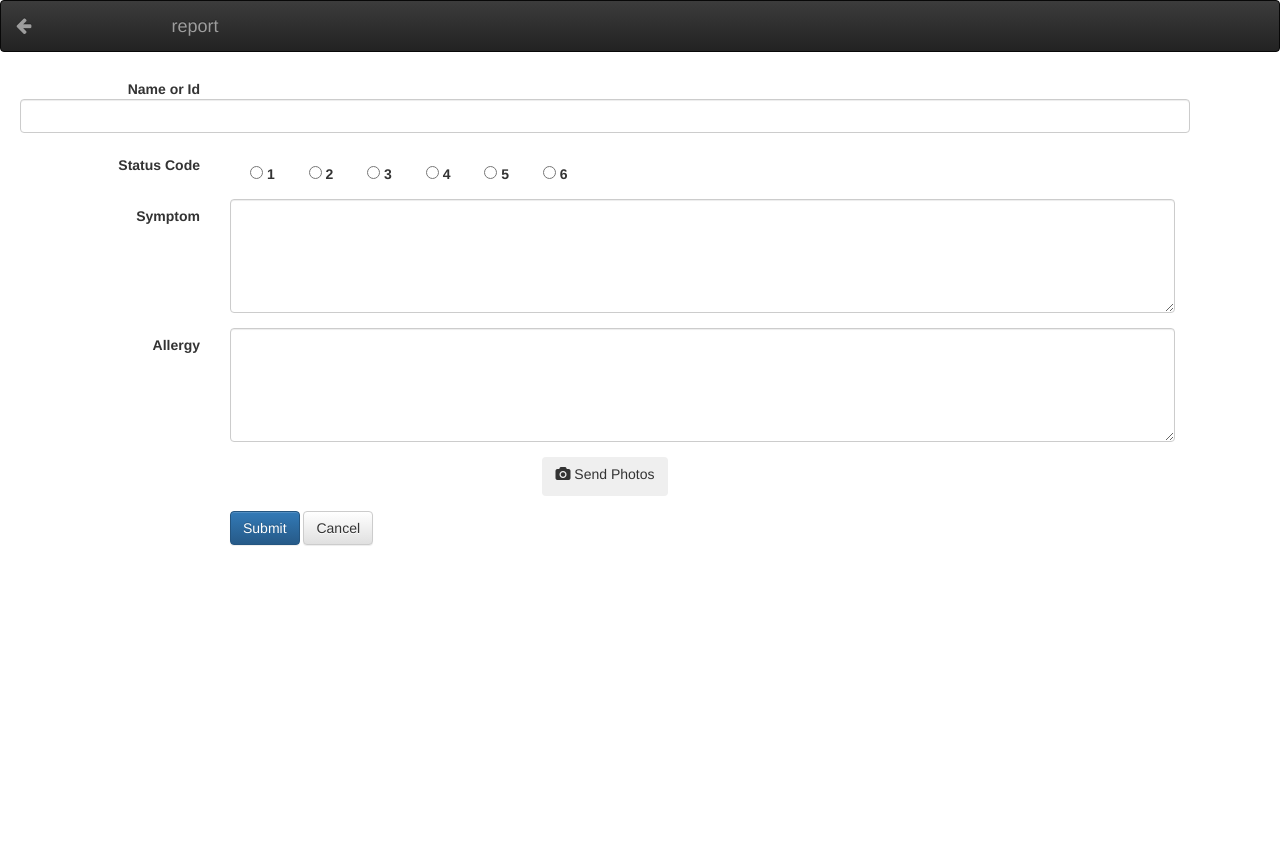
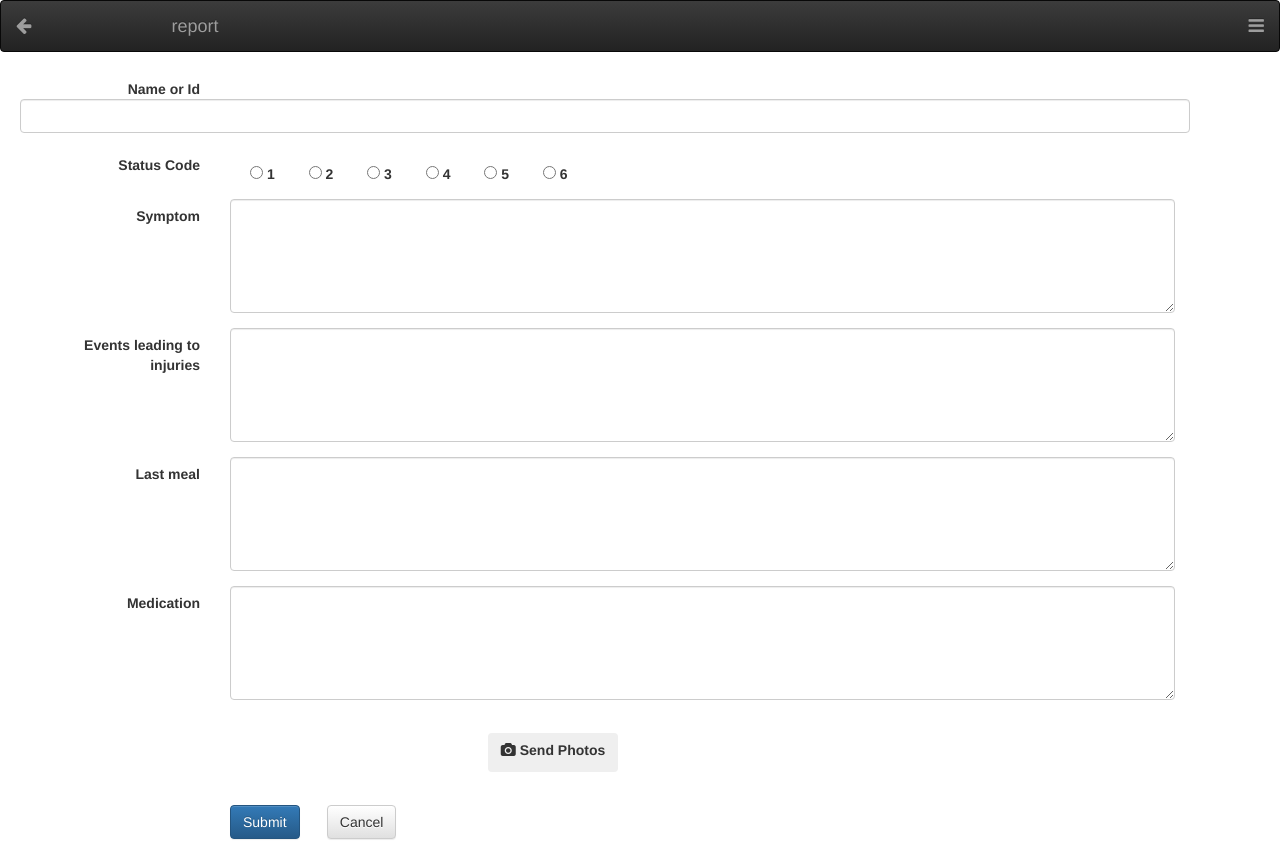
Before and after one commit to JoyceXiaojun/Paramendics, a Django app: page /paramedic/report in a window 1280 px wide. Before the commit the page ends 546 px from the top, so only its background shows below. Run offline with Django 3.2, Linux system fonts and the light colour scheme; some libraries are stand-ins or nearby versions.

Commit message:
ui improve

```diff
--- a/paramedic/static/js/medical.js
+++ b/paramedic/static/js/medical.js
@@ -1,6 +1,7 @@
 /**
  * Created by zxc on 16/12/4.
  */
+
 function search(type) {
     $.get('/paramedic/medical/search?name=' + $("#pname").val() + '&type=' + type, function(data, status, xhr) {
         if (xhr.status == 200) {
--- a/paramedic/static/js/report.js
+++ b/paramedic/static/js/report.js
@@ -7,3 +7,7 @@ function send_report() {
 function back() {
     window.location.href = '/paramedic/home';
 }
+function sendImg(ele) {
+    $("#loading").css("visibility", "visible");
+    setTimeout("$('#loading').css('visibility', 'hidden')",3000);
+}
--- a/paramedic/static/styles/paramedic.css
+++ b/paramedic/static/styles/paramedic.css
@@ -32,3 +32,9 @@ ul {
   opacity: 0;
   display: none;
 }
+
+#itemslist {
+  height: 600px;
+  overflow:hidden;
+  overflow-y:scroll;
+}
--- a/paramedic/templates/nav.html
+++ b/paramedic/templates/nav.html
@@ -2,5 +2,6 @@
     <div class="navbar-header" style="text-align: center; width: 100%">
         <a class="navbar-brand" href="#" onclick="history.back()"><i class="fa fa-arrow-left" aria-hidden="true"></i></a>
         <a class="navbar-brand" href="#" style="margin-left: 110px">{{ title }}</a>
+        <a class="navbar-brand pull-right"><i class="fa fa-bars" aria-hidden="true" onclick="window.location.href='/paramedic/home'"></i></a>
     </div>
 </nav>
--- a/paramedic/templates/patient_info.html
+++ b/paramedic/templates/patient_info.html
@@ -8,6 +8,8 @@
     <link href="/static/bower_components/bootstrap/dist/css/bootstrap-theme.min.css" rel="stylesheet">
     <link href="/static/bower_components/font-awesome/css/font-awesome.min.css" rel="stylesheet">
     <link href="/static/styles/paramedic.css" rel="stylesheet">
+    <link rel="stylesheet" href="https://ajax.googleapis.com/ajax/libs/jqueryui/1.12.1/themes/smoothness/jquery-ui.css">
+
 </head>
 <body>
 
@@ -36,10 +38,12 @@
                     <i class="fa fa-camera"></i>
                     <input id="image_face" type="file" onchange="sendImg(this)"/>
                 </label>
-            </button>
+            </button><br>
+            <img src="/static/images/loading.gif" id="loading" width="200px" style="display: none">
         </center>
 
         <script src="/static/bower_components/jquery/jquery.min.js"></script>
+        <script src="https://ajax.googleapis.com/ajax/libs/jqueryui/1.12.1/jquery-ui.min.js"></script>
         <script src="/static/bower_components/bootstrap/dist/js/bootstrap.min.js"></script>
         <script src="/static/js/patient.js"></script>
 
--- a/paramedic/templates/report.html
+++ b/paramedic/templates/report.html
@@ -14,10 +14,10 @@
         }
     </style>
 </head>
-<body>
+<body style="overflow: scroll">
 {% include 'nav.html' %}
 <div class="container" style="margin: 2px 20px">
-    <form class="form-horizontal">
+    <div class="form-horizontal">
         <div class="form-group">
             <label class="control-label col-sm-2">Name or Id</label>
             <input type="text" class="form-control">
@@ -59,20 +59,34 @@
             </div>
         </div>
         <div class="form-group">
-            <label class="control-label col-sm-2">Allergy</label>
+            <label class="control-label col-sm-2">Events leading to injuries</label>
             <div class="col-sm-10">
                 <textarea class="form-control" rows="5"></textarea>
             </div>
         </div>
+        <div class="form-group">
+            <label class="control-label col-sm-2">Last meal</label>
+            <div class="col-sm-10">
+                <textarea class="form-control" rows="5"></textarea>
+            </div>
+        </div>
+         <div class="form-group">
+            <label class="control-label col-sm-2">Medication</label>
+            <div class="col-sm-10">
+                <textarea class="form-control" rows="5"></textarea>
+            </div>
+        </div>
+
         <div class="form-group">
             <center>
                 <button class="btn">
                     <label for="image_face">
                         <i class="fa fa-camera"></i>
                         <input id="image_face" type="file" onchange="sendImg(this)"/>
+                        Send Photos
                     </label>
-                    Send Photos
                 </button>
+                <img src="/static/images/loading.gif" id="loading" width="100px" style="visibility: hidden">
             </center>
         </div>
 
@@ -80,10 +94,11 @@
             <div class="col-sm-2"></div>
             <div class="col-sm-5">
                 <input type="button" class="btn btn-primary" value="Submit" onclick="send_report()">
+                &nbsp;&nbsp;&nbsp;&nbsp;&nbsp;
                 <button type="button" class="btn btn-default" onclick="back()">Cancel</button>
             </div>
         </div>
-    </form>
+    </div>
 </div>
 
 
--- a/paramedic/views.py
+++ b/paramedic/views.py
@@ -84,33 +84,37 @@ def search_medical(request):
     type = int(request.GET.get('type'))
     data = []
     if type == 1:
-        data.append({
-            'id':1,
-            'name':'drug1',
-            'type':1,
-            'intro':'This is a drug'
-        })
+        for i in range(0, 20):
+            data.append({
+                'id':i,
+                'name':'drug' + str(i),
+                'type':1,
+                'intro':'This is a drug'
+            })
     elif type == 2:
-        data.append({
-            'id':1,
-            'name':'reference1',
-            'type':2,
-            'intro':'This is a reference'
-        })
+        for i in range(0, 20):
+            data.append({
+                'id':i,
+                'name':'reference' + str(i),
+                'type':2,
+                'intro':'This is a reference'
+            })
     elif type == 3:
-        data.append({
-            'id':1,
-            'name':'protocal1',
-            'type':3,
-            'intro':'This is a protocal'
-        })
+        for i in range(0, 20):
+            data.append({
+                'id':i,
+                'name':'protocal' + str(i),
+                'type':3,
+                'intro':'This is a protocal'
+            })
     else:
-        data.append({
-            'id':1,
-            'name':'tool1',
-            'type':4,
-            'intro':'This is a tool'
-        })
+        for i in range(0, 20):
+            data.append({
+                'id':i,
+                'name':'tool' + str(i),
+                'type':4,
+                'intro':'This is a tool'
+            })
 
     return HttpResponse(json.dumps(data, ensure_ascii=False))
 
```
Also changed, not shown: paramedic/static/js/patient.js (+12 -1 lines), paramedic/templates/druglist.html (+5 -4 lines), paramedic/templates/hospital.html (+7 -1 lines), paramedic/static/images/loading.gif (added), 1 other file.
